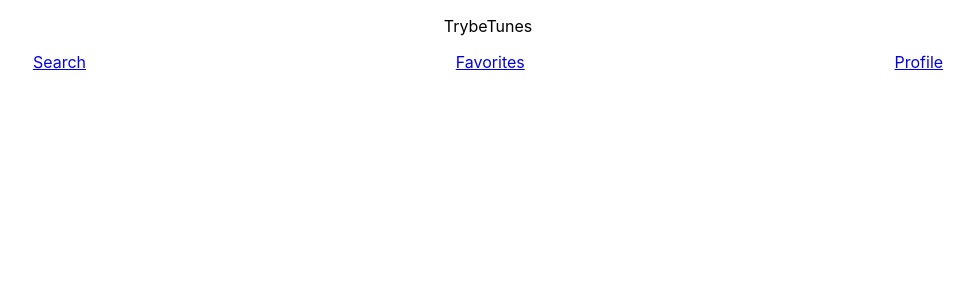
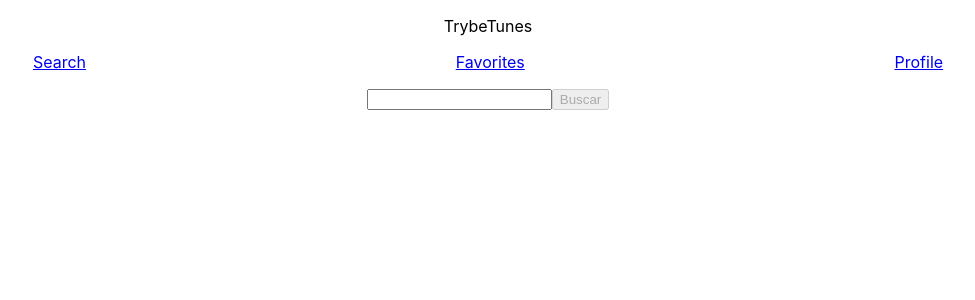
Before and after one commit to kodenart/trybetunes, a React (Create React App) app: page /search in a window 1280 px wide. Shown: the top 300 px of the page, without its empty margins (152-1127 px from the left). Built offline with nearby package versions, Linux system fonts and the light colour scheme.

Commit message:
requisito 5

```diff
--- a/src/pages/Search.jsx
+++ b/src/pages/Search.jsx
@@ -2,10 +2,37 @@ import React, { Component } from 'react';
 import Header from '../components/Header';
 
 export default class Search extends Component {
+  constructor() {
+    super();
+    this.state = {
+      searchInput: '',
+    };
+  }
+
+  updateSI = ({ target }) => {
+    this.setState({ searchInput: target.value });
+  }
+
   render() {
+    const { searchInput } = this.state;
+    const arbValueBtn = 2;
     return (
       <div data-testid="page-search">
         <Header />
+        <input
+          type="text"
+          value={ searchInput }
+          onChange={ this.updateSI }
+          data-testid="search-artist-input"
+        />
+        <button
+          type="button"
+          disabled={ searchInput.length < arbValueBtn }
+          data-testid="search-artist-button"
+        >
+          Buscar
+
+        </button>
       </div>
     );
   }
```
